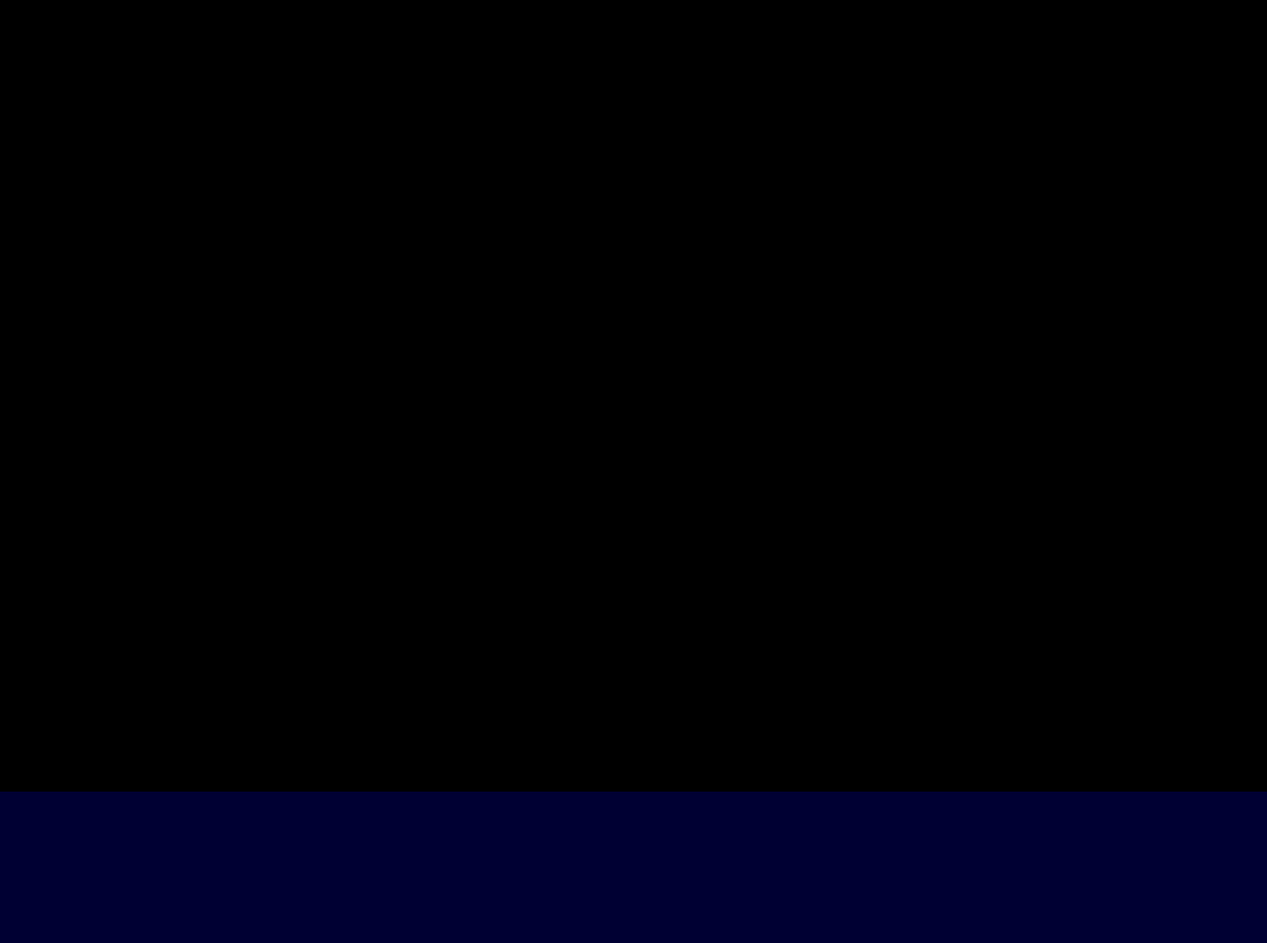
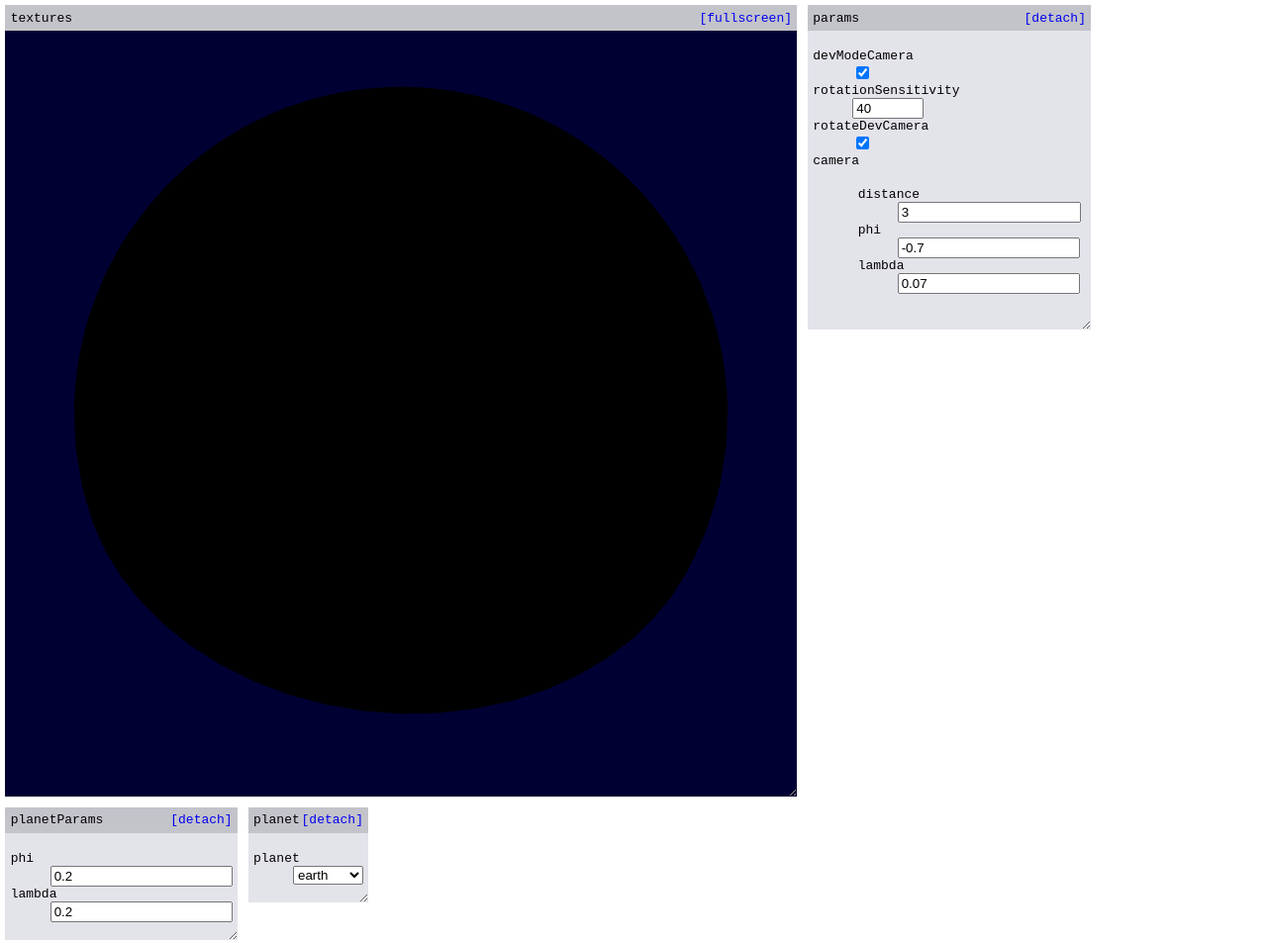
Before and after one commit to stygianguest/dome, a website built with webpack: page src/index.html in a window 1280 px wide. Shown: the top 953 px of the page at 99% size. Built offline with nearby package versions, Linux system fonts and the light colour scheme; files whose address does not match are found by name.

Commit message:
Make devMode default and flexbox to correctly size the canvas

```diff
--- a/src/Parameters.js
+++ b/src/Parameters.js
@@ -51,9 +51,15 @@ export class Parameters {
 
         this.element = document.createElement("div");
         this.element.classList.add('parameterStruct');
+        this.element.id = id;
+
+        this.dl = document.createElement('dl');
 
         if (this.superSection == null) {
+            // this is the toplevel section, so create an actual window, not
+            // just a subsection
             this.element.classList.add('window');
+            this.dl.classList.add('windowContents');
 
             let titleElement = document.createElement("div");
             titleElement.classList.add('windowTitle');
@@ -74,9 +80,6 @@ export class Parameters {
             this.channel.onmessage = (msg) => { this.onBroadcastMessage(msg); };
         }
 
-        this.element.id = id;
-
-        this.dl = document.createElement('dl');
         this.element.appendChild(this.dl);
     }
 
--- a/src/Renderer.js
+++ b/src/Renderer.js
@@ -29,9 +29,9 @@ export default class {
         }
 
         this.canvas = document.createElement("canvas");
+        this.canvas.classList.add('windowContents');
+        this.canvas.style.padding = '0';
         this.canvas.id = id;
-        this.canvas.style.width = '100%';
-        this.canvas.style.height = '100%';
         this.element.appendChild(this.canvas);
 
         this.canvas.fullscreenElement = this.canvas.fullscreenElement
--- a/src/geometry.js
+++ b/src/geometry.js
@@ -93,6 +93,7 @@ function uvHemisphere(numLatitudes, numLongitudes) {
         indices: new Uint16Array(indices)
     };
 }
+
 function uvSphere(numLatitudes, numLongitudes) {
     //TODO: optimize, allocate proper float array of right size immediately
     //TODO: parametrize axis of the sphere?
--- a/src/planetviewer.js
+++ b/src/planetviewer.js
@@ -182,7 +182,9 @@ planetTextures.enum("planet", "earth", Object.keys(planetConfigurations));
 let planet = new Planet(planetConfigurations[planetTextures.planet],
         renderer, () => { requestAnimationFrame(draw); });
 
-if (searchParams.has("devMode") && searchParams.get("devMode") == "true") {
+if (!searchParams.has("devMode") || searchParams.get("devMode") == "true") {
+    renderer.element.style.width = '800px'
+    renderer.element.style.height = '800px';
     document.body.appendChild(renderer.element);
     document.body.appendChild(params.element);
     document.body.appendChild(planet.params.element);
--- a/src/style.css
+++ b/src/style.css
@@ -13,7 +13,9 @@ a.icon {
     //border: 1pt solid black;
     //border-radius: 4pt;
     margin: 4pt;
-    display: inline-block;
+    //display: inline-block;
+    display: inline-flex;
+    flex-direction: column;
 }
 
 .windowTitle {
@@ -23,6 +25,7 @@ a.icon {
 
 .windowContents {
     padding: 4pt;
+    flex: 1 1 auto;
 }
 
 .parameters dl {
```
